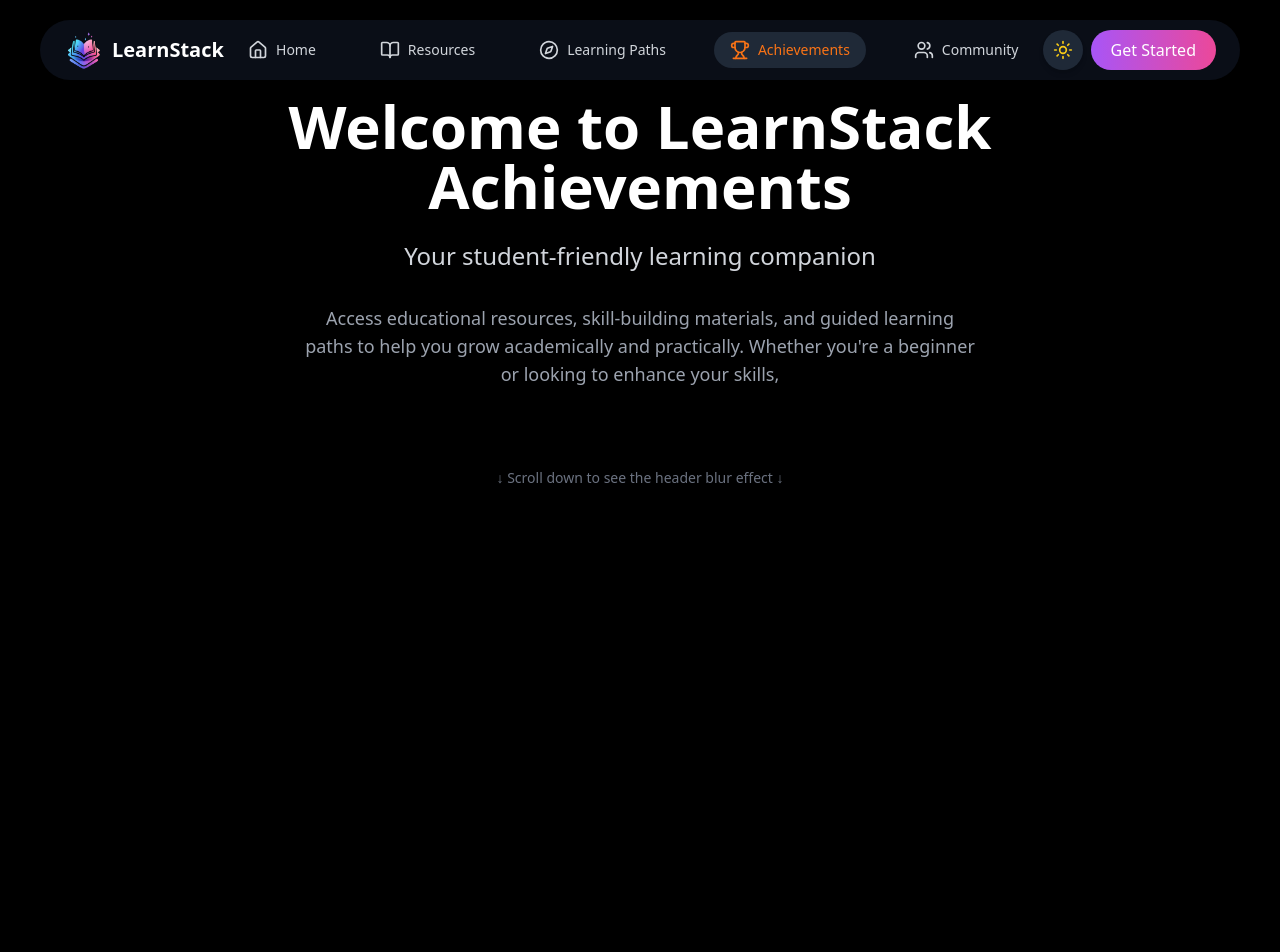
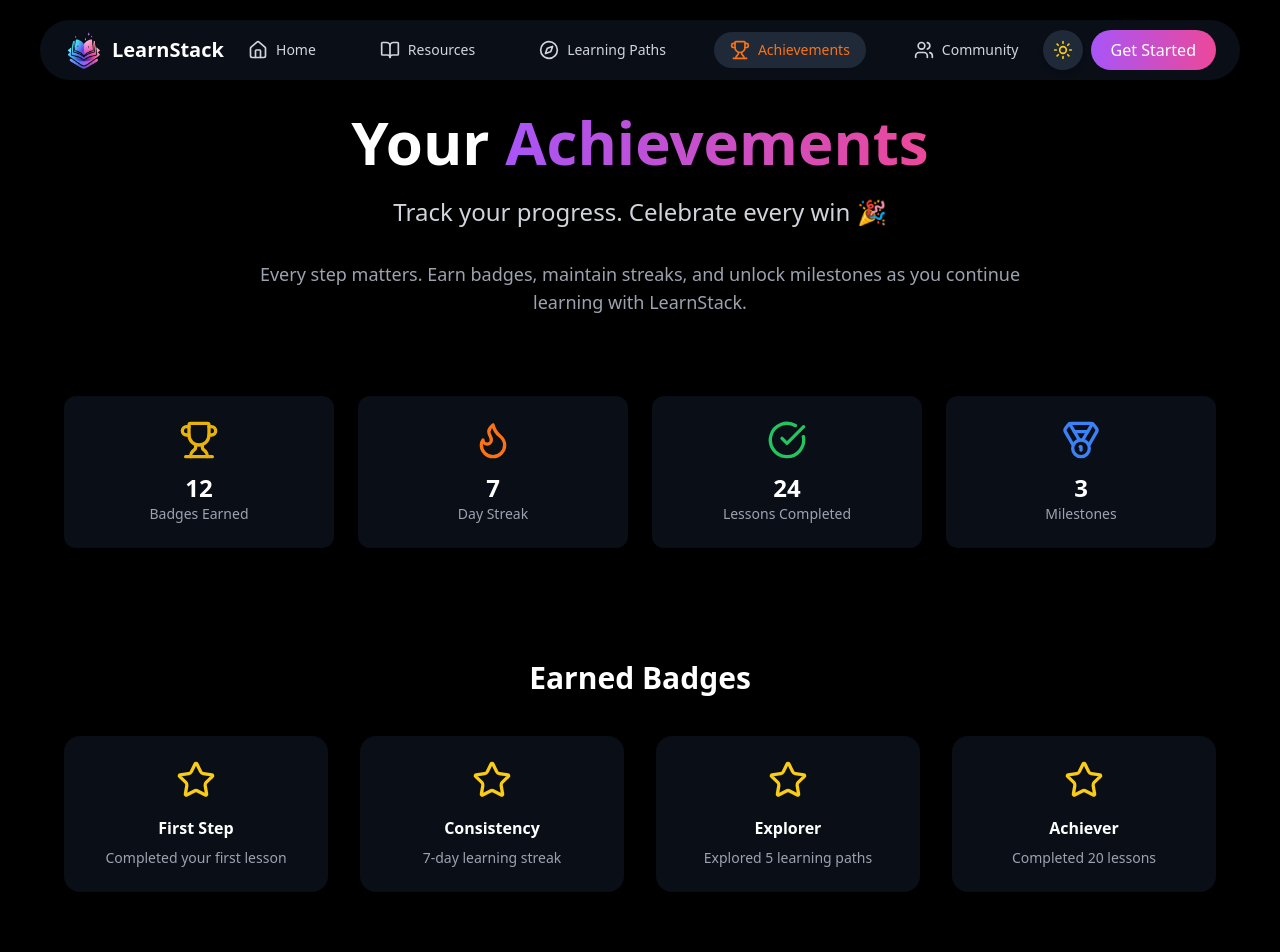
Before and after one commit to sayantan-pachal/LearnStack-learning-companion, a React (Vite) app: page /achievements in a window 1280 px wide. Shown: the top 952 px of the page. Built offline with nearby package versions, Linux system fonts and the light colour scheme.

Commit message:
update the Achievements page

```diff
--- a/src/components/Achievements/Achievements.jsx
+++ b/src/components/Achievements/Achievements.jsx
@@ -1,29 +1,95 @@
-import React from 'react'
+import React from "react";
+import { Trophy, Star, Flame, Medal, CheckCircle } from "lucide-react";
 
 function Achievements() {
   return (
-    <div className="pt-24 px-4 pb-20 dark:bg-black">
-        <div className="max-w-4xl mx-auto text-center">
-          <h1 className="text-5xl md:text-6xl font-bold mb-6 text-gray-900 dark:text-white">
-            Welcome to LearnStack Achievements
-          </h1>
-          <p className="text-xl md:text-2xl mb-8 dark:text-gray-300 text-gray-700">
-            Your student-friendly learning companion
-          </p>
-          <p className="text-lg max-w-2xl mx-auto dark:text-gray-400 text-gray-600">
-            Access educational resources, skill-building materials, and guided learning paths
-            to help you grow academically and practically. Whether you're a beginner or looking to enhance your skills,
-          </p>
-        </div>
-        <div className="mt-20 text-center">
-          <p className={`text-sm text-gray-500`}>
-            ↓ Scroll down to see the header blur effect ↓
-          </p>
+    <div className="pt-28 px-4 pb-24 dark:bg-black">
+      {/* Header */}
+      <div className="max-w-5xl mx-auto text-center">
+        <h1 className="text-5xl md:text-6xl font-bold mb-6 text-gray-900 dark:text-white">
+          Your{" "}
+          <span className="bg-clip-text text-transparent bg-gradient-to-r from-blue-500 to-indigo-600 dark:from-purple-500 dark:to-pink-500">
+            Achievements
+          </span>
+        </h1>
+
+        <p className="text-xl md:text-2xl mb-8 text-gray-700 dark:text-gray-300">
+          Track your progress. Celebrate every win 🎉
+        </p>
+
+        <p className="text-lg max-w-3xl mx-auto text-gray-600 dark:text-gray-400">
+          Every step matters. Earn badges, maintain streaks, and unlock milestones
+          as you continue learning with LearnStack.
+        </p>
+      </div>
+
+      {/* Stats */}
+      <div className="mt-20 max-w-6xl mx-auto grid grid-cols-2 md:grid-cols-4 gap-6">
+        <div className="p-6 rounded-xl bg-white/60 dark:bg-gray-900/60 backdrop-blur-sm shadow text-center">
+          <Trophy className="w-10 h-10 mx-auto text-yellow-500 mb-3" />
+          <p className="text-2xl font-bold text-gray-900 dark:text-white">12</p>
+          <p className="text-sm text-gray-600 dark:text-gray-400">Badges Earned</p>
         </div>
 
-        <div className="mt-96 h-screen"></div>
+        <div className="p-6 rounded-xl bg-white/60 dark:bg-gray-900/60 backdrop-blur-sm shadow text-center">
+          <Flame className="w-10 h-10 mx-auto text-orange-500 mb-3" />
+          <p className="text-2xl font-bold text-gray-900 dark:text-white">7</p>
+          <p className="text-sm text-gray-600 dark:text-gray-400">Day Streak</p>
+        </div>
+
+        <div className="p-6 rounded-xl bg-white/60 dark:bg-gray-900/60 backdrop-blur-sm shadow text-center">
+          <CheckCircle className="w-10 h-10 mx-auto text-green-500 mb-3" />
+          <p className="text-2xl font-bold text-gray-900 dark:text-white">24</p>
+          <p className="text-sm text-gray-600 dark:text-gray-400">Lessons Completed</p>
+        </div>
+
+        <div className="p-6 rounded-xl bg-white/60 dark:bg-gray-900/60 backdrop-blur-sm shadow text-center">
+          <Medal className="w-10 h-10 mx-auto text-blue-500 mb-3" />
+          <p className="text-2xl font-bold text-gray-900 dark:text-white">3</p>
+          <p className="text-sm text-gray-600 dark:text-gray-400">Milestones</p>
+        </div>
+      </div>
+
+      {/* Badges */}
+      <div className="mt-28 max-w-6xl mx-auto">
+        <h2 className="text-3xl font-semibold mb-10 text-center text-gray-900 dark:text-white">
+          Earned Badges
+        </h2>
+
+        <div className="grid grid-cols-2 md:grid-cols-3 lg:grid-cols-4 gap-8">
+          {[
+            { title: "First Step", desc: "Completed your first lesson" },
+            { title: "Consistency", desc: "7-day learning streak" },
+            { title: "Explorer", desc: "Explored 5 learning paths" },
+            { title: "Achiever", desc: "Completed 20 lessons" },
+          ].map((badge, index) => (
+            <div
+              key={index}
+              className="p-6 rounded-2xl bg-white/60 dark:bg-gray-900/60 backdrop-blur-sm shadow text-center hover:scale-[1.05] transition"
+            >
+              <Star className="w-10 h-10 mx-auto text-yellow-400 mb-4" />
+              <h3 className="font-semibold text-gray-900 dark:text-white">
+                {badge.title}
+              </h3>
+              <p className="text-sm mt-2 text-gray-600 dark:text-gray-400">
+                {badge.desc}
+              </p>
+            </div>
+          ))}
+        </div>
+      </div>
+
+      {/* Motivation */}
+      <div className="mt-32 max-w-4xl mx-auto text-center">
+        <p className="text-xl font-medium text-gray-800 dark:text-gray-200">
+          Small wins lead to big success 🚀
+        </p>
+        <p className="mt-4 text-gray-600 dark:text-gray-400">
+          Keep learning, keep earning — your journey has just begun.
+        </p>
+      </div>
     </div>
-  )
+  );
 }
 
-export default Achievements
+export default Achievements;
```
